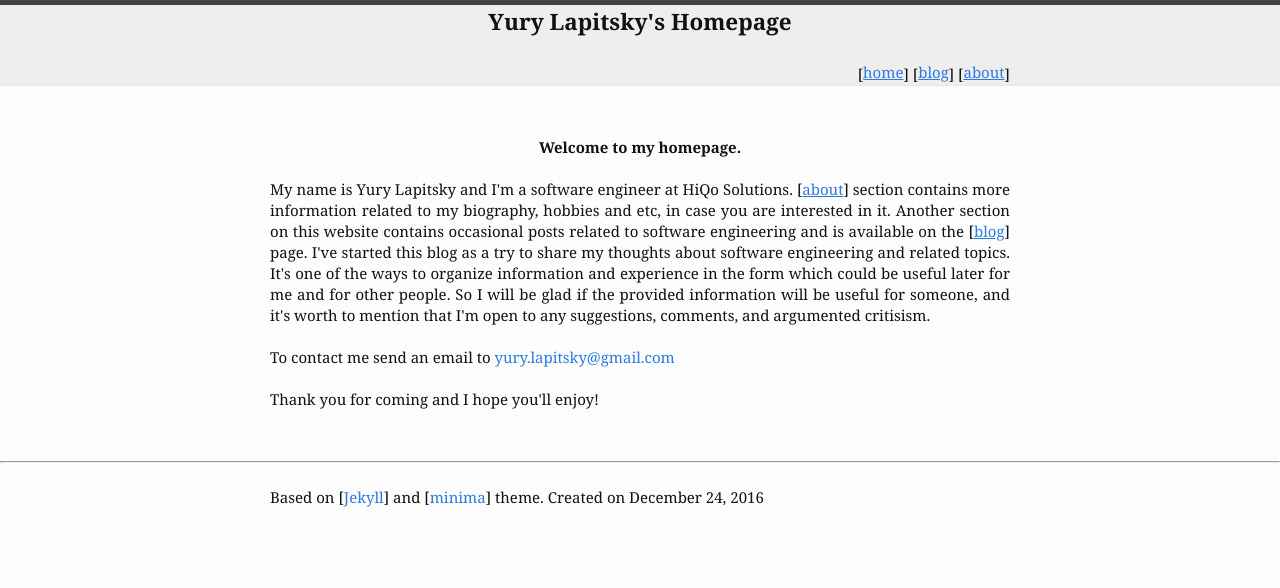
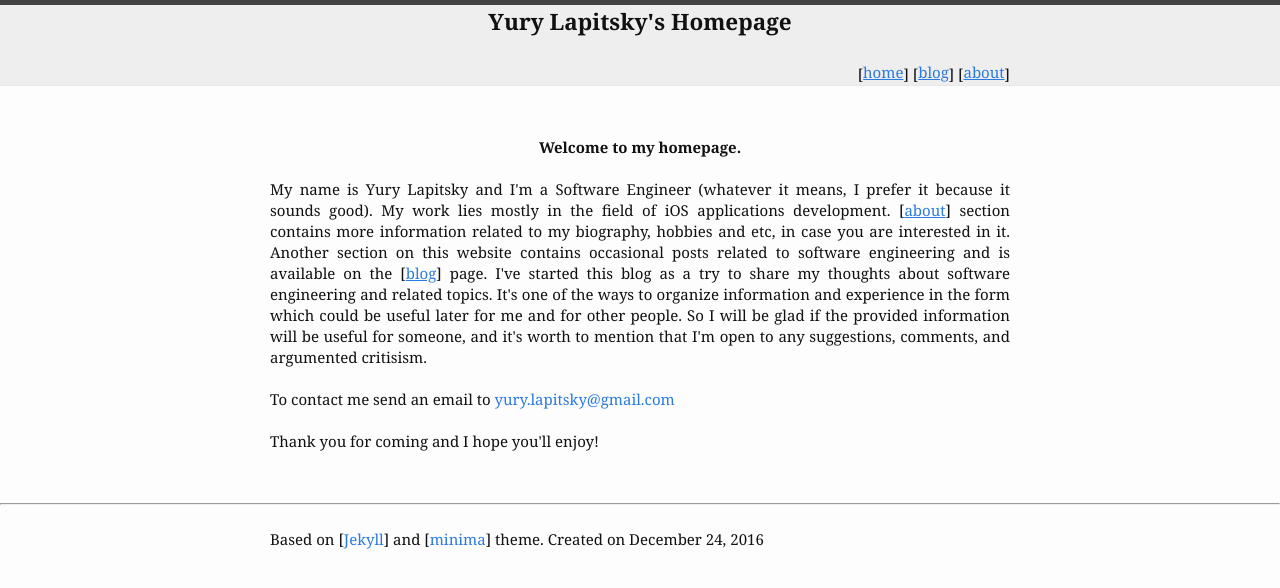
Before and after one commit to skyylex/skyylex.github.io, a Jekyll site: the page built from index.md, in a window 1280 px wide. Shown: the top 588 px of the page. Built offline with Jekyll 4.4.1, drawn with Linux system fonts in a browser that asks for light colours.

Commit message:
Update home.html

```diff
--- a/_layouts/home.html
+++ b/_layouts/home.html
@@ -11,7 +11,7 @@ layout: home_container
 
       <div>
 
-        My name is Yury Lapitsky and I'm a software engineer at HiQo Solutions. [<a style="text-decoration: underline;" href="/about">about</a>] section contains more information related to my biography, hobbies and etc, in case you are interested in it. Another section on this website contains occasional posts related to software engineering and is available on the [<a style="text-decoration: underline;" href="/posts">blog</a>] page. I've started this blog as a try to share my thoughts about software engineering and related topics. It's one of the ways to organize information and experience in the form which could be useful later for me and for other people. So I will be glad if the provided information will be useful for someone, and it's worth to mention that I'm open to any suggestions, comments, and argumented critisism.
+        My name is Yury Lapitsky and I'm a Software Engineer (whatever it means, I prefer it because it sounds good). My work lies mostly in the field of iOS applications development. [<a style="text-decoration: underline;" href="/about">about</a>] section contains more information related to my biography, hobbies and etc, in case you are interested in it. Another section on this website contains occasional posts related to software engineering and is available on the [<a style="text-decoration: underline;" href="/posts">blog</a>] page. I've started this blog as a try to share my thoughts about software engineering and related topics. It's one of the ways to organize information and experience in the form which could be useful later for me and for other people. So I will be glad if the provided information will be useful for someone, and it's worth to mention that I'm open to any suggestions, comments, and argumented critisism.
 
       </div>
       <br>
```
